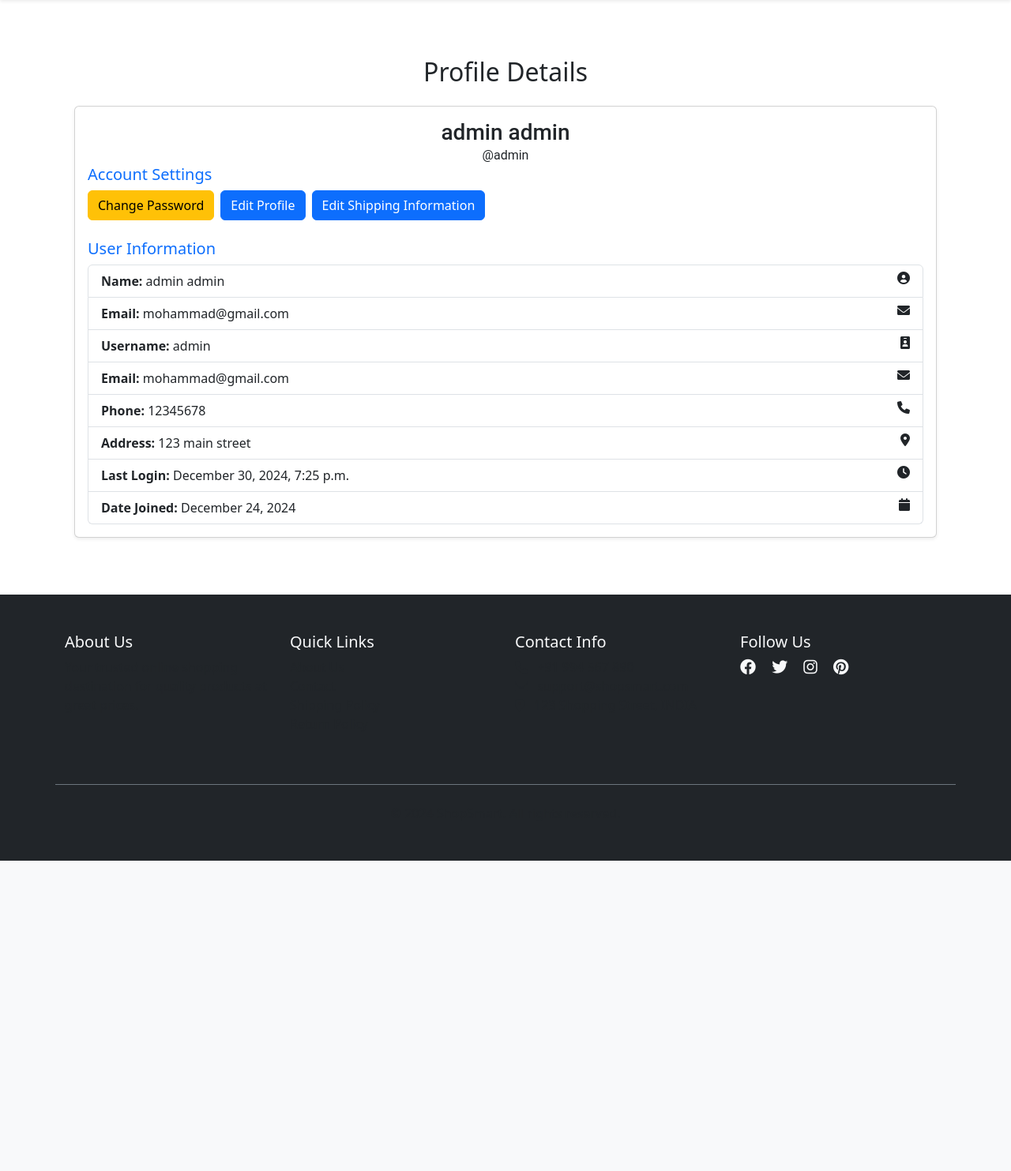
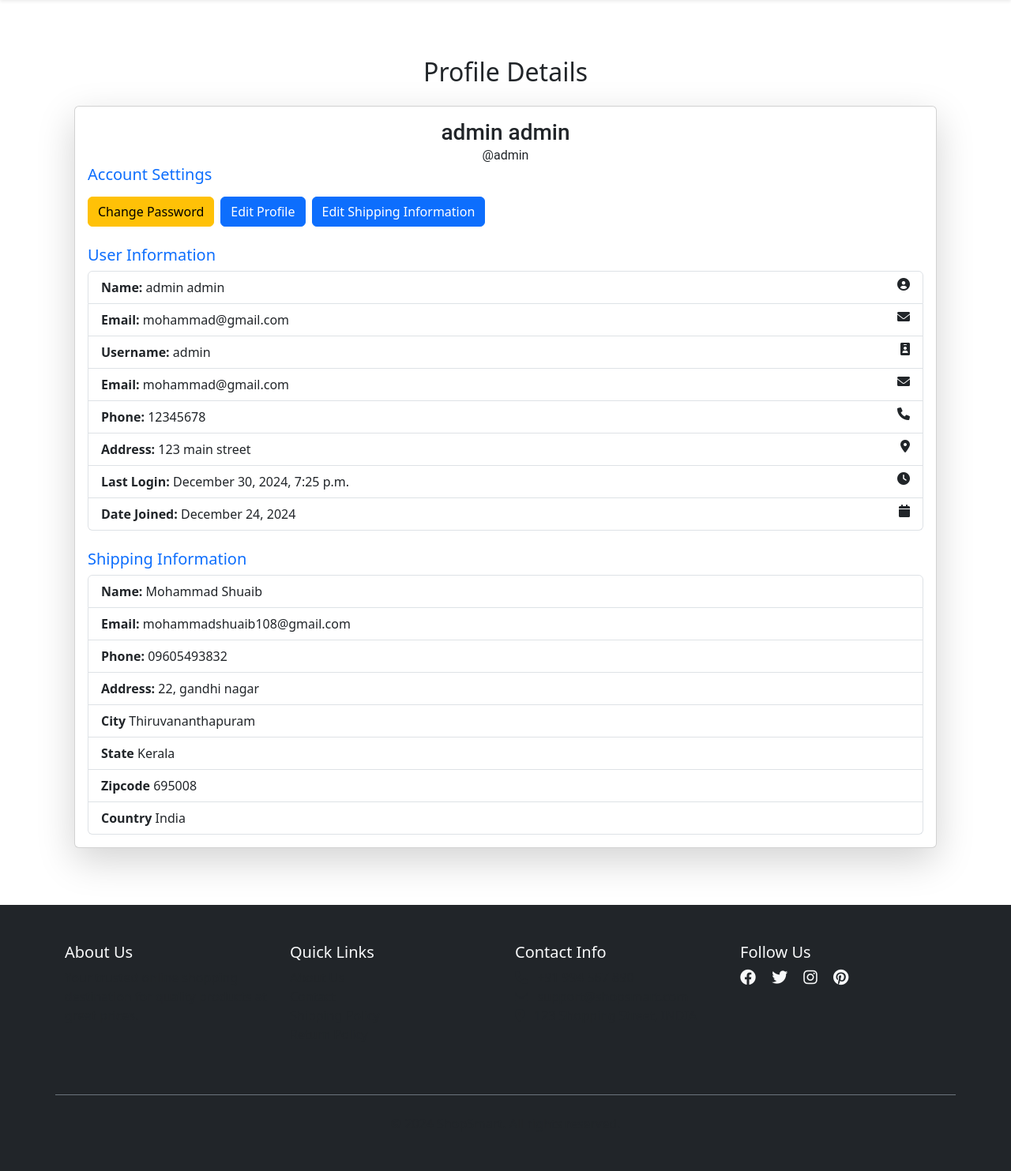
Before and after one commit to mohammadshuaibt/ecommerce, a Django app: page /profile/ in a window 1280 px wide. Shown: the part 56-1539 px from the top of the page at 79% size. Before the commit the page ends 1146 px from the top, so only its background shows below. Run offline with Django 5.2, Linux system fonts and the light colour scheme; a user stored in the database is signed in; data comes from the database, SQL or seed files in the repository.

Commit message:
Added shipping info in profile.html

```diff
--- a/ecommerce_app/views.py
+++ b/ecommerce_app/views.py
@@ -7,6 +7,7 @@ from django.contrib.auth.models import User
 from cart.cart import Cart
 import json
 from .forms import SignUpForm, UpdateUserForm, UpdatePasswordForm, UpdateCustomerForm
+from payment.models import ShippingAddress
 # Create your views here.
 def index(request):
     products = Product.objects.all()
@@ -89,9 +90,10 @@ def profile_page(request):
     user = request.user
     try:
         customer = user.customer
+        shipping_address = ShippingAddress.objects.get(user = user)
     except Customer.DoesNotExist:
         customer = None
-    return render(request, 'profile.html',{'user':user, 'customer':customer})
+    return render(request, 'profile.html',{'user':user, 'customer':customer, 'shipping_address':shipping_address})
 
 @login_required
 def edit_profile(request):
--- a/templates/profile.html
+++ b/templates/profile.html
@@ -3,13 +3,13 @@
 {% block content %}
 <div class="container py-5">
     <h2 class="text-center mb-4">Profile Details</h2>
-    <div class="card shadow-sm">
+    <div class="card shadow-lg">
         <div class="card-body">
             <div>
                 <h3 class="mb-0 text-center" style="font-family: 'Roboto', sans-serif;">{{ user.get_full_name }}</h3>
                 <p class="mb-0 text-center" style="font-family: 'Roboto', sans-serif;">@{{ user.username }}</p>
             </div>
-            <h5 class="card-title text-primary">Account Settings</h5>
+            <h5 class="card-title text-primary mb-3">Account Settings</h5>
             <div class="d-flex justify-content-start mb-4">
                 <a href="{% url 'update_password' %}" class="btn btn-warning me-2">Change Password</a>
                 <a href="{% url 'edit_profile' %}" class="btn btn-primary me-2">Edit Profile</a>
@@ -52,6 +52,36 @@
                             <i class="fas fa-calendar float-end"></i>
                         </li>
                     </ul>
+                    <h5 class="card-title text-primary mt-4">Shipping Information</h5>
+            <div class="row">
+                <div class="col-md-12">
+                    <ul class="list-group">
+                        <li class="list-group-item">
+                            <strong>Name:</strong> {{ shipping_address.full_name }}
+                        </li>
+                        </li>
+                        <li class="list-group-item">
+                            <strong>Email:</strong> {{ shipping_address.email }}
+                        </li>
+                        <li class="list-group-item">
+                            <strong>Phone:</strong> {{ shipping_address.phone}}
+                        </li>
+                        <li class="list-group-item">
+                            <strong>Address:</strong> {{ shipping_address.address}}
+                        </li>
+                        <li class="list-group-item">
+                            <strong>City</strong> {{ shipping_address.city }}
+                        </li>
+                        <li class="list-group-item">
+                            <strong>State</strong> {{ shipping_address.state }}
+                        </li>
+                        <li class="list-group-item">
+                            <strong>Zipcode</strong> {{ shipping_address.zipcode }}
+                        </li>
+                        <li class="list-group-item">
+                            <strong>Country</strong> {{ shipping_address.country }}
+                        </li>
+
                 </div>
             </div>
         </div>
```
